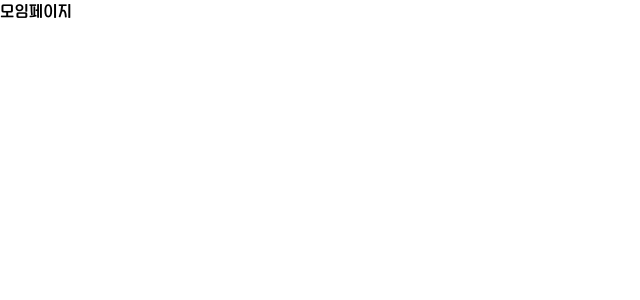
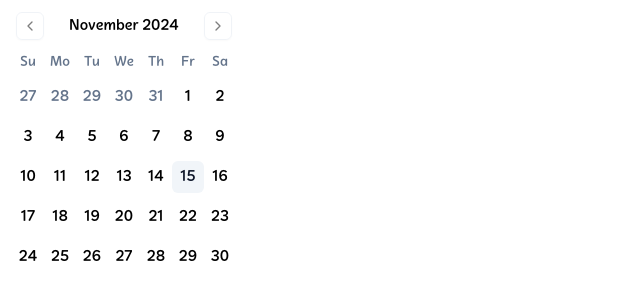
Before and after one commit to markjung96/zugzag, a React (Create React App) app: page /gather-here in a window 1280 px wide. Shown: the top 300 px of the page, without its empty margins (0-640 px from the left). Built offline with nearby package versions, Linux system fonts and the light colour scheme.

Commit message:
feat: add shadcn calendar

```diff
--- a/src/pages/gathering/ui/page.tsx
+++ b/src/pages/gathering/ui/page.tsx
@@ -1,5 +1,10 @@
+import { Calendar } from '@widgets/calendar';
 import React from 'react';
 
 export const GatheringPage = () => {
-  return <div>모임페이지</div>;
+  return (
+    <div>
+      <Calendar />
+    </div>
+  );
 };
--- /dev/null
+++ b/src/widgets/button.tsx
@@ -0,0 +1,47 @@
+import * as React from 'react';
+import { Slot } from '@radix-ui/react-slot';
+import { cva, type VariantProps } from 'class-variance-authority';
+
+import { cn } from '@/shared/lib';
+
+const buttonVariants = cva(
+  'inline-flex items-center justify-center gap-2 whitespace-nowrap rounded-md text-sm font-medium transition-colors focus-visible:outline-none focus-visible:ring-1 focus-visible:ring-ring disabled:pointer-events-none disabled:opacity-50 [&_svg]:pointer-events-none [&_svg]:size-4 [&_svg]:shrink-0',
+  {
+    variants: {
+      variant: {
+        default: 'bg-primary text-primary-foreground shadow hover:bg-primary/90',
+        destructive: 'bg-destructive text-destructive-foreground shadow-sm hover:bg-destructive/90',
+        outline: 'border border-input bg-background shadow-sm hover:bg-accent hover:text-accent-foreground',
+        secondary: 'bg-secondary text-secondary-foreground shadow-sm hover:bg-secondary/80',
+        ghost: 'hover:bg-accent hover:text-accent-foreground',
+        link: 'text-primary underline-offset-4 hover:underline',
+      },
+      size: {
+        default: 'h-9 px-4 py-2',
+        sm: 'h-8 rounded-md px-3 text-xs',
+        lg: 'h-10 rounded-md px-8',
+        icon: 'h-9 w-9',
+      },
+    },
+    defaultVariants: {
+      variant: 'default',
+      size: 'default',
+    },
+  },
+);
+
+export interface ButtonProps
+  extends React.ButtonHTMLAttributes<HTMLButtonElement>,
+    VariantProps<typeof buttonVariants> {
+  asChild?: boolean;
+}
+
+const Button = React.forwardRef<HTMLButtonElement, ButtonProps>(
+  ({ className, variant, size, asChild = false, ...props }, ref) => {
+    const Comp = asChild ? Slot : 'button';
+    return <Comp className={cn(buttonVariants({ variant, size, className }))} ref={ref} {...props} />;
+  },
+);
+Button.displayName = 'Button';
+
+export { Button, buttonVariants };
--- /dev/null
+++ b/src/widgets/calendar.tsx
@@ -0,0 +1,59 @@
+import * as React from 'react';
+import { ChevronLeft, ChevronRight } from 'lucide-react';
+import { DayPicker } from 'react-day-picker';
+
+import { cn } from '@/shared/lib';
+import { buttonVariants } from '@/widgets/button';
+
+export type CalendarProps = React.ComponentProps<typeof DayPicker>;
+
+function Calendar({ className, classNames, showOutsideDays = true, ...props }: CalendarProps) {
+  return (
+    <DayPicker
+      showOutsideDays={showOutsideDays}
+      className={cn('p-3', className)}
+      classNames={{
+        months: 'flex flex-col sm:flex-row space-y-4 sm:space-x-4 sm:space-y-0',
+        month: 'space-y-4',
+        caption: 'flex justify-center pt-1 relative items-center',
+        caption_label: 'text-sm font-medium',
+        nav: 'space-x-1 flex items-center',
+        nav_button: cn(
+          buttonVariants({ variant: 'outline' }),
+          'h-7 w-7 bg-transparent p-0 opacity-50 hover:opacity-100',
+        ),
+        nav_button_previous: 'absolute left-1',
+        nav_button_next: 'absolute right-1',
+        table: 'w-full border-collapse space-y-1',
+        head_row: 'flex',
+        head_cell: 'text-muted-foreground rounded-md w-8 font-normal text-[0.8rem]',
+        row: 'flex w-full mt-2',
+        cell: cn(
+          'relative p-0 text-center text-sm focus-within:relative focus-within:z-20 [&:has([aria-selected])]:bg-accent [&:has([aria-selected].day-outside)]:bg-accent/50 [&:has([aria-selected].day-range-end)]:rounded-r-md',
+          props.mode === 'range'
+            ? '[&:has(>.day-range-end)]:rounded-r-md [&:has(>.day-range-start)]:rounded-l-md first:[&:has([aria-selected])]:rounded-l-md last:[&:has([aria-selected])]:rounded-r-md'
+            : '[&:has([aria-selected])]:rounded-md',
+        ),
+        day: cn(buttonVariants({ variant: 'ghost' }), 'h-8 w-8 p-0 font-normal aria-selected:opacity-100'),
+        day_range_start: 'day-range-start',
+        day_range_end: 'day-range-end',
+        day_selected:
+          'bg-primary text-primary-foreground hover:bg-primary hover:text-primary-foreground focus:bg-primary focus:text-primary-foreground',
+        day_today: 'bg-accent text-accent-foreground',
+        day_outside: 'day-outside text-muted-foreground aria-selected:bg-accent/50 aria-selected:text-muted-foreground',
+        day_disabled: 'text-muted-foreground opacity-50',
+        day_range_middle: 'aria-selected:bg-accent aria-selected:text-accent-foreground',
+        day_hidden: 'invisible',
+        ...classNames,
+      }}
+      components={{
+        IconLeft: () => <ChevronLeft className="h-4 w-4" />,
+        IconRight: () => <ChevronRight className="h-4 w-4" />,
+      }}
+      {...props}
+    />
+  );
+}
+Calendar.displayName = 'Calendar';
+
+export { Calendar };
```
